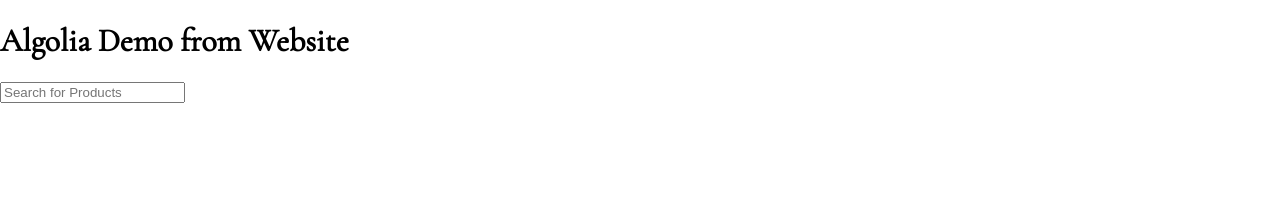
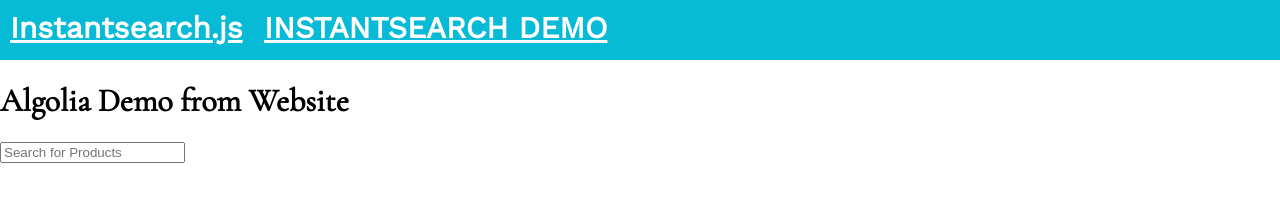
Before and after one commit to JamesVanWaza/algolia-instantsearch-demo, a website: page index-demo.html in a window 1280 px wide. Drawn offline with nearby package versions, Linux system fonts and the light colour scheme.

Commit message:
Styling so that all docs look the same

```diff
--- a/css/main.css
+++ b/css/main.css
@@ -17,7 +17,7 @@
 }
 
 .topbar {
-  background: #222F3F;
+  background: #07BAD6;
   padding: 10px;
   height: 60px;
   width: 100%;
@@ -216,3 +216,8 @@
   color: #000000;
   font-weight: bold;
 }
+
+footer {
+	background-color: #07BAD6;
+	color: white;
+}
--- a/index-demo.html
+++ b/index-demo.html
@@ -9,6 +9,10 @@
 </head>
 
 <body>
+	<div class="topbar">
+        <a href="#" class="title">Instantsearch.js</a>
+		<a href="index-demo.html" class="title">INSTANTSEARCH DEMO</a>
+    </div>
     <header>
         <h1>Algolia Demo from Website</h1>
         <div id="input-container">
@@ -41,7 +45,8 @@
 		</div>
 	</script>
 </body>
-<script src="node_modules/instantsearch.js/dist/instantsearch.development.js"></script>
+<!--<script src="node_modules/instantsearch.js/dist/instantsearch.development.js"></script>-->
+	<script src="public/node_modules/instantsearch.js/dist/instantsearch.development.js"></script>
 <script src="js/app-demo.js"></script>
 
 </html>
```
